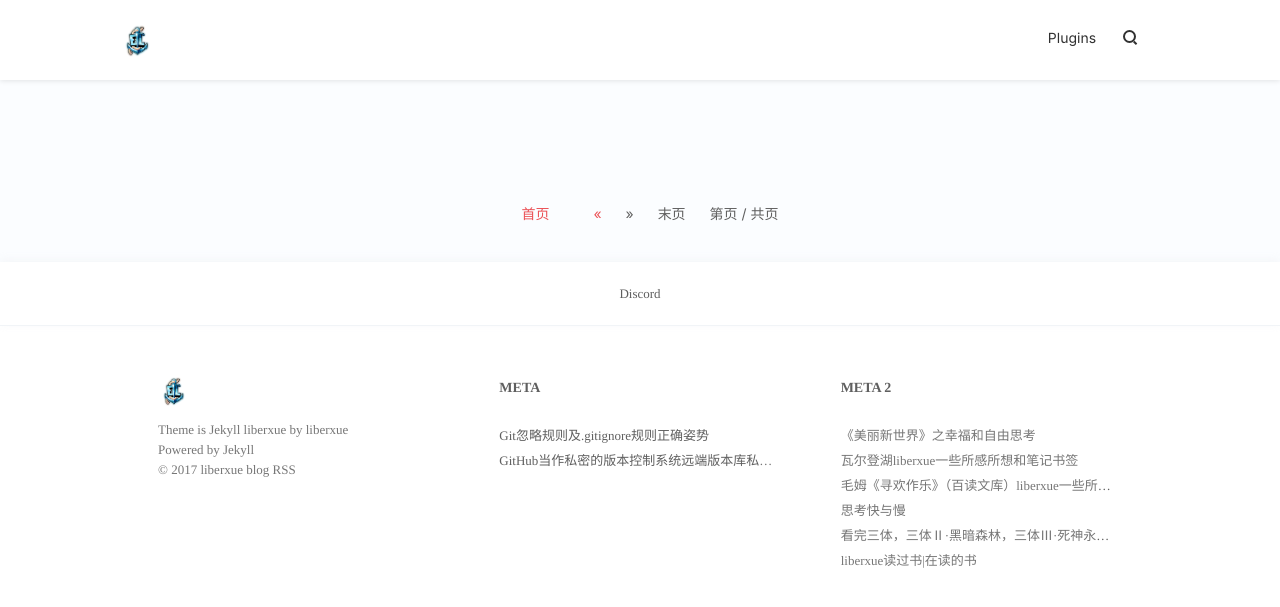
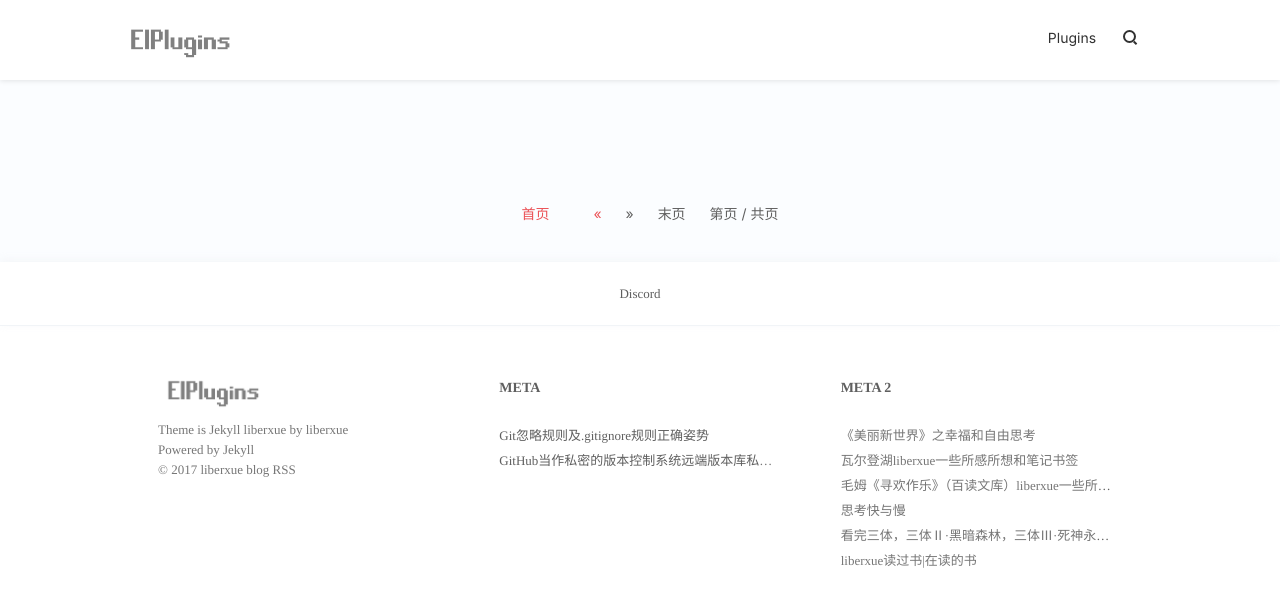
Before and after one commit to Elli-tt/elli-tt.github.io, a Jekyll site: the page built from road/index.html, in a window 1280 px wide. Shown: the top 607 px of the page. Built offline with Jekyll 4.4.1, drawn with Linux system fonts in a browser that asks for light colours; nearby versions of some CDN libraries; comment, search, counter and statistics services are not loaded.

Commit message:
revert logo change

```diff
--- a/_includes/foot.html
+++ b/_includes/foot.html
@@ -11,7 +11,7 @@
             <div class="meta-item meta-copyright">
                 <div class="meta-copyright-info">
                     <a href="/" class="info-logo">
-                         <img src="{{ site.url }}/style/images/logo-el.png"   title="访问 LiberXue_blog" data-hover="LiberXue_blog" alt="LiberXue_blog" /> </a>
+                         <img src="{{ site.url }}/style/images/logo-liberxue.png"   title="访问 LiberXue_blog" data-hover="LiberXue_blog" alt="LiberXue_blog" /> </a>
                     <div class="info-text">
                         <p>Theme is <a href="http://www.liberxue.com/2017/08/03/Jekyllthemes.html" title="访问 Jekyll liberxue主题"  data-hover="Jekyll liberxue"target="_blank">Jekyll liberxue</a> by <a href="http://www.liberxue.com/about" target="_blank">liberxue</a></p>
                         <p>Powered by <a href="{{ site.url }}/tags/#Jekyll" title="Jekyll" data-hover="Jekyll" target="_blank" rel="nofollow">Jekyll</a></p>
--- a/_layouts/blog.html
+++ b/_layouts/blog.html
@@ -10,7 +10,7 @@
 <body class="" gtools_scp_screen_capture_injected="true">
 <header id="header" class="header bg-white">
     <div class="navbar-container">
-      <a href="/?liberxue" title="访问 {{site.title }}" class="navbar-logo"> <img src="{{ site.url }}/style/images/logo-el.png" alt="{{ site.title }}"> </a>
+      <a href="/?liberxue" title="访问 {{site.title }}" class="navbar-logo"> <img src="{{ site.url }}/style/images/logo-liberxue.png" alt="{{ site.title }}"> </a>
         <div class="navbar-menu">
             {% for link in site.links %}
             <a href="{% unless link.external %}{{ site.url }}{% endunless %}{{ link.url }}">{{ link.name }}</a>
--- a/_layouts/default.html
+++ b/_layouts/default.html
@@ -12,7 +12,7 @@
 <body class="bg-grey" gtools_scp_screen_capture_injected="true"><div id="MathJax_Message" style="display: none;"></div>
 <header id="header" class="header bg-white">
     <div class="navbar-container">
-      <a href="/?liberxue" title="访问 {{  site.title }}" class="navbar-logo"> <img src="{{ site.url }}/style/images/logo-el.png" alt="{{ site.title }}"> </a>
+      <a href="/?liberxue" title="访问 {{  site.title }}" class="navbar-logo"> <img src="{{ site.url }}/style/images/logo-liberxue.png" alt="{{ site.title }}"> </a>
         <div class="navbar-menu">
            {% for link in site.links %}
             <a href="{{ link.url }}?liberxue"  title="访问 {{  link.name }}" data-hover="{{link.name}}">{{ link.name }}</a>
```
Also changed, not shown: style/images/logo-liberxue.png.
